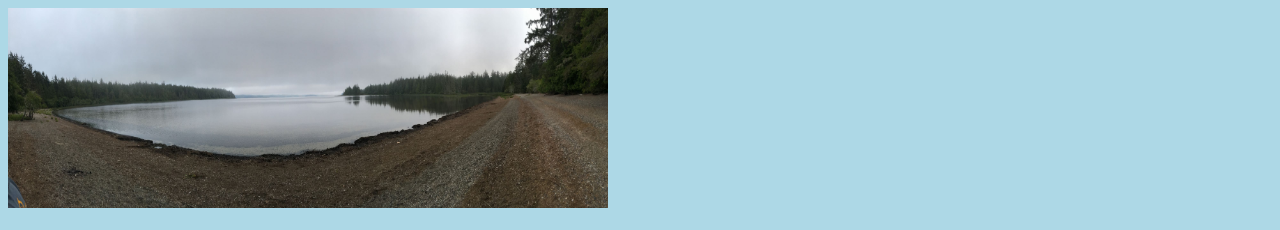
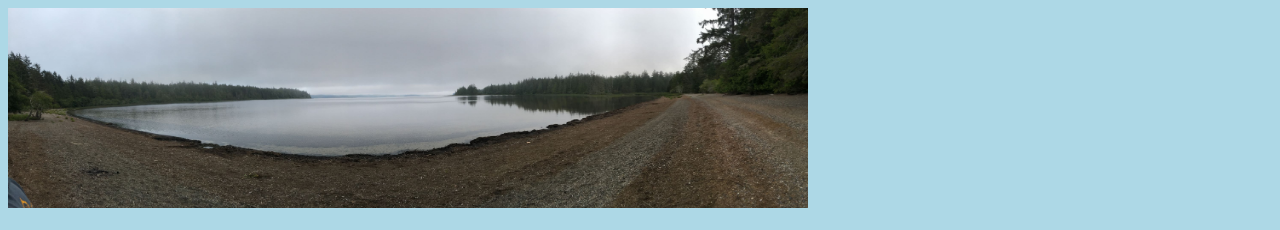
Before and after one commit to MAITC1025/teama, a plain HTML site: page james.htm in a window 1280 px wide. Shown: the top 230 px of the page. Drawn offline with Linux system fonts and the light colour scheme.

Commit message:
Update james.htm

```diff
--- a/james.htm
+++ b/james.htm
@@ -11,7 +11,7 @@
 </head>
 
 <body>
-<img src = "IMG_4949.JPG" alt="outdoors" width="600" height="200">
+<img src = "IMG_4949.JPG" alt="outdoors" width="800" height="200">
 
 <h1>A little bit about James.</h1>
 
```
